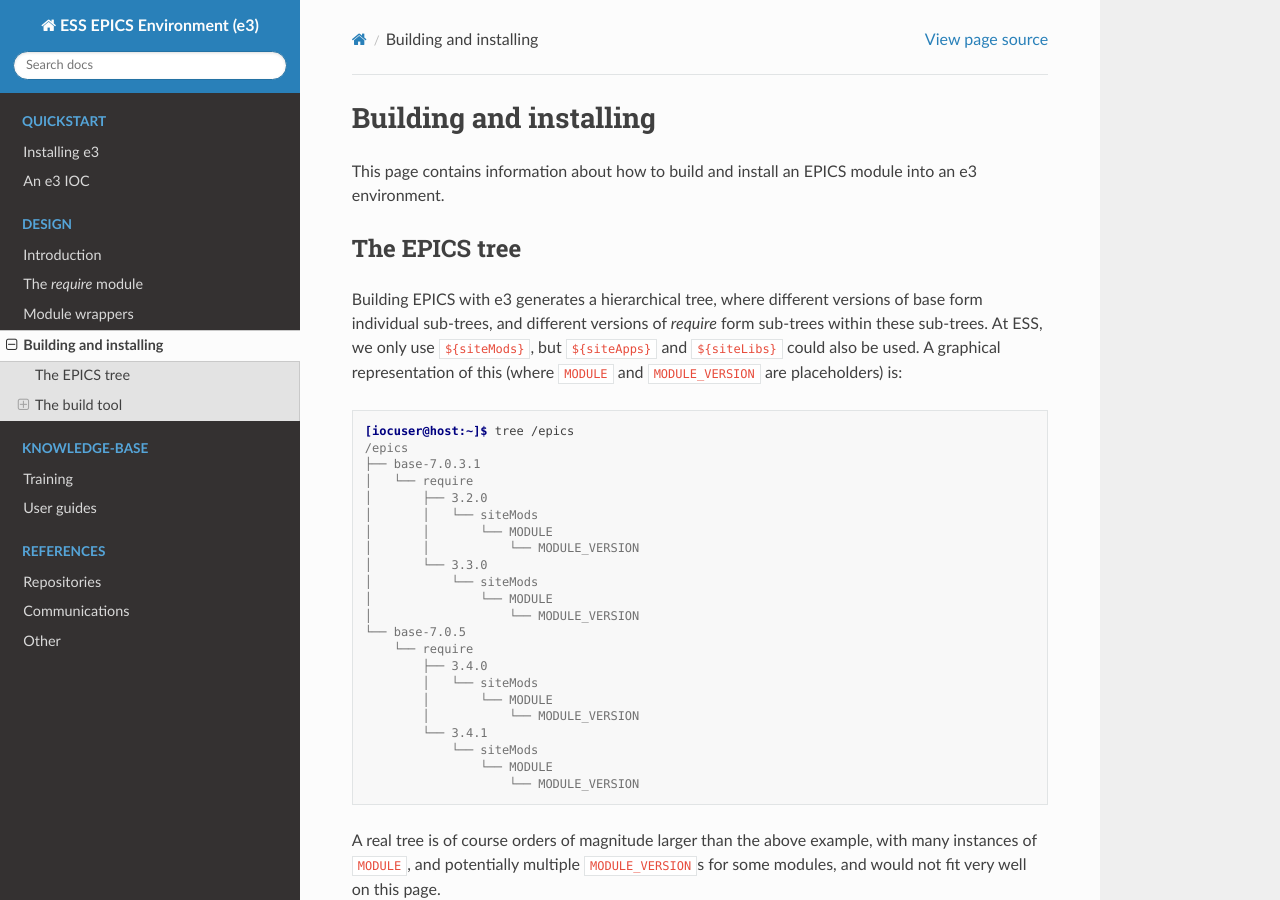
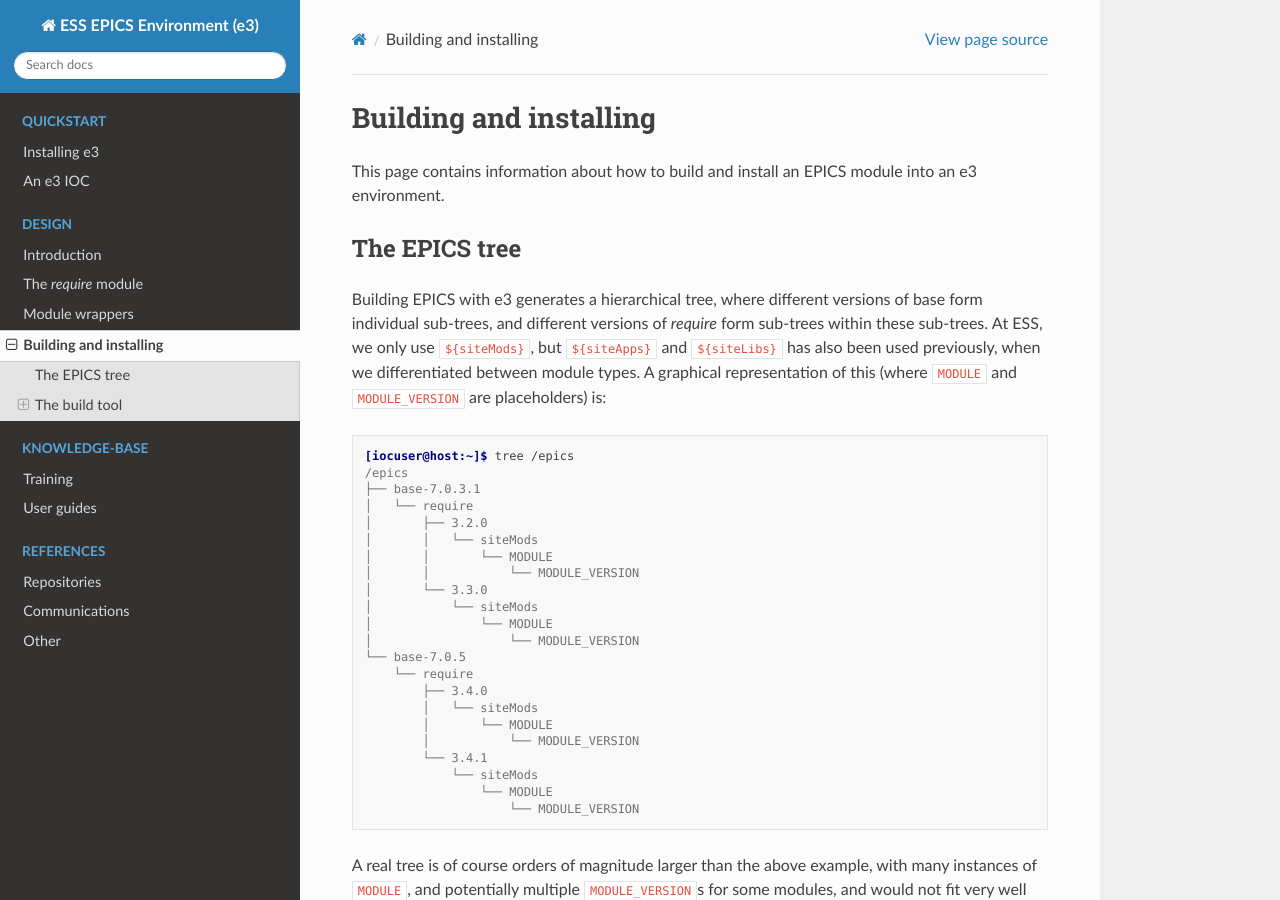
Before and after one commit to ttkorhonen/e3pages, a Sphinx documentation site: the page built from docs/design/4_build_process.md, in a window 1280 px wide and 900 px high. Built offline with Sphinx 7.4.7 and the Read the Docs theme 2.0.0, drawn with Linux system fonts in a browser that asks for light colours.

Commit message:
rephrase sentence mentioning siteApps and siteLibs tonot mention that these are options to be used (since support is lacking)

````diff
--- a/docs/design/4_build_process.md
+++ b/docs/design/4_build_process.md
@@ -6,7 +6,7 @@ This page contains information about how to build and install an EPICS module in
 
 ## The EPICS tree
 
-Building EPICS with e3 generates a hierarchical tree, where different versions of base form individual sub-trees, and different versions of *require* form sub-trees within these sub-trees. At ESS, we only use `${siteMods}`, but `${siteApps}` and `${siteLibs}` could also be used. A graphical representation of this (where `MODULE` and `MODULE_VERSION` are placeholders) is:
+Building EPICS with e3 generates a hierarchical tree, where different versions of base form individual sub-trees, and different versions of *require* form sub-trees within these sub-trees. At ESS, we only use `${siteMods}`, but `${siteApps}` and `${siteLibs}` has also been used previously, when we differentiated between module types. A graphical representation of this (where `MODULE` and `MODULE_VERSION` are placeholders) is:
 
 ```console
 [iocuser@host:~]$ tree /epics
````
